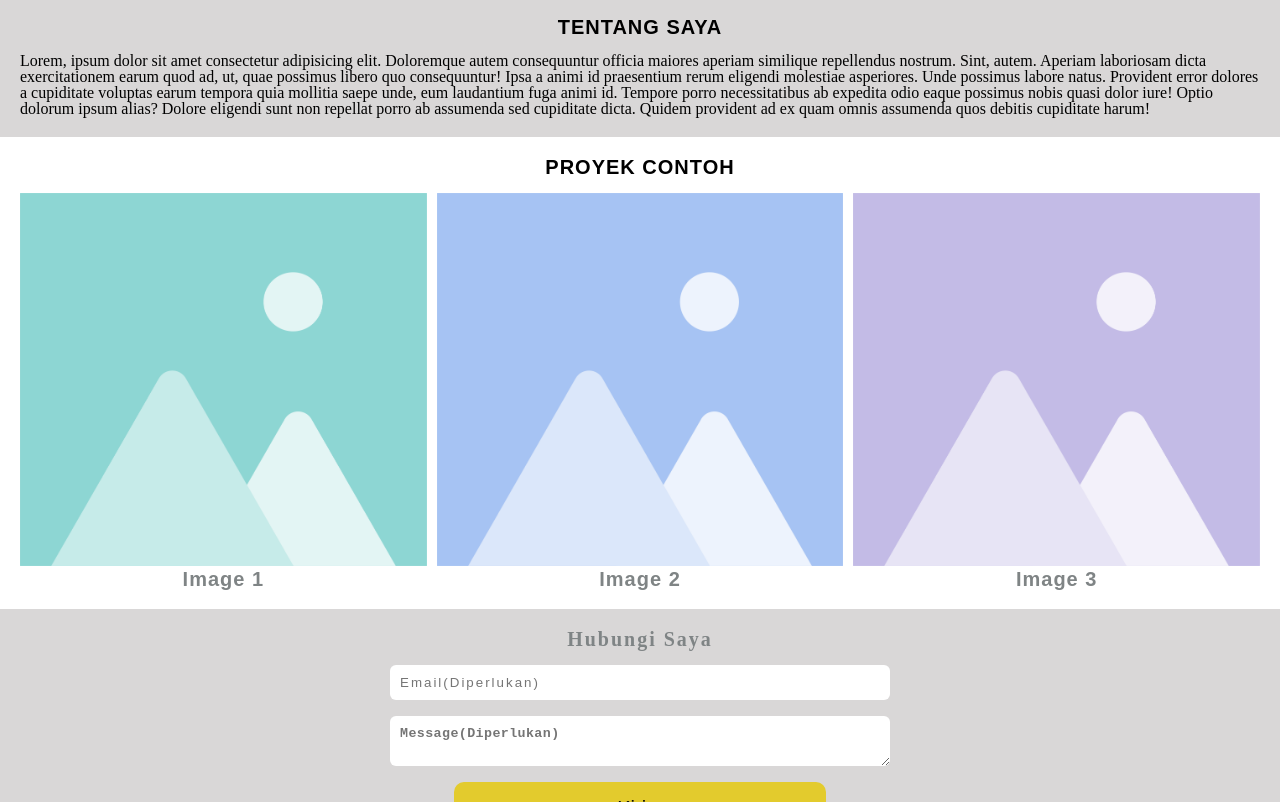
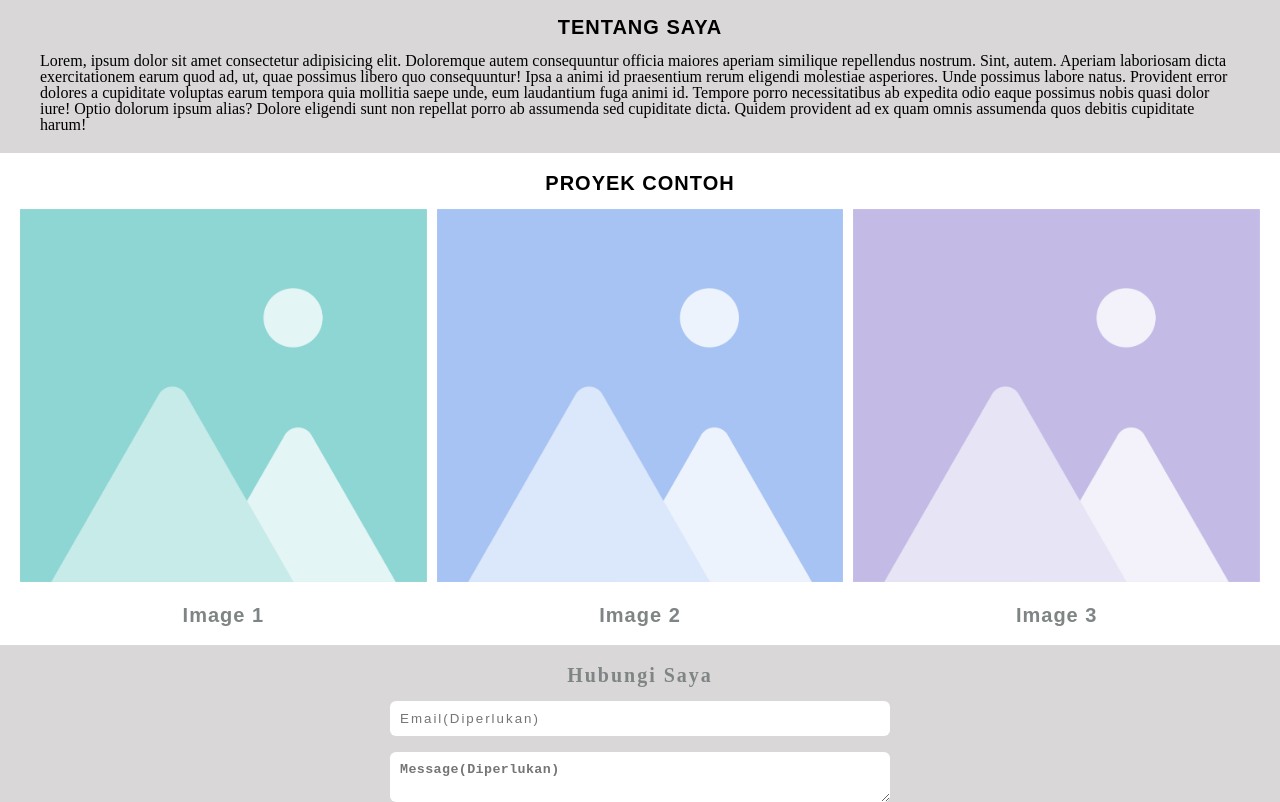
Before and after one commit to salak96/ProgateHtmlCss, a plain HTML site: page index.html in a window 1280 px wide. Shown: the part 496-1298 px from the top of the page. Drawn offline with Linux system fonts and the light colour scheme.

Commit message:
tugas fix

```diff
--- a/style.css
+++ b/style.css
@@ -200,6 +200,7 @@ figure img {
     object-position: center;
     margin: 0 auto;
     padding: 0;
+    padding-bottom: 20px;
 }
 
 article h1 {
@@ -212,6 +213,8 @@ article h1 {
 }
 article p{
     white-space:wrap;
+    padding-right: 20px;
+    padding-left: 20px;
 }
 
 .article2{
```
Also changed, not shown: index.html (+3 -0 lines).
